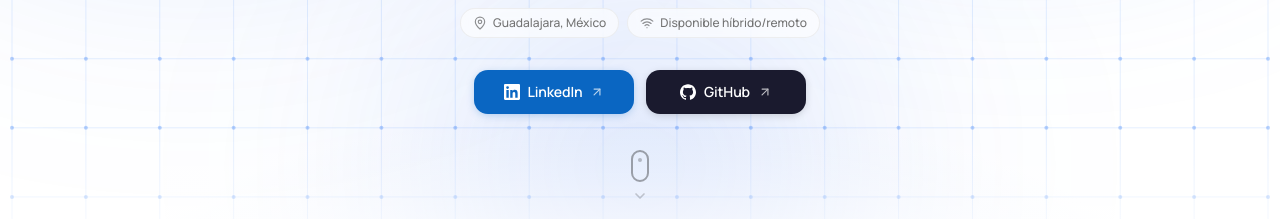
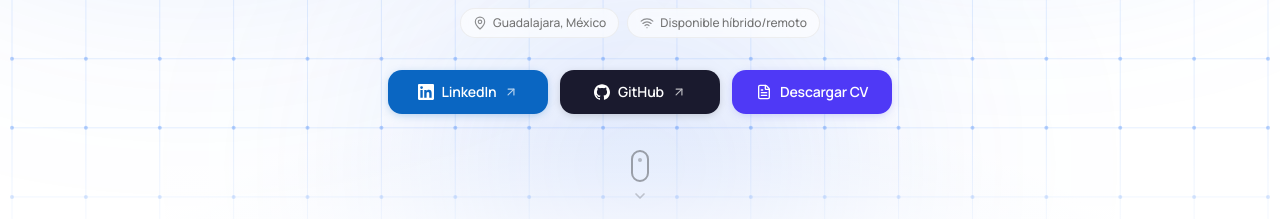
Before and after one commit to alejandro260898/landing-page-CV, a Next.js app: page / in a window 1280 px wide. Shown: the part 514-733 px from the top of the page. Built offline with nearby package versions, Linux system fonts and the light colour scheme; no server answers.

Commit message:
1.0.26052811

```diff
--- a/src/components/cv/print-cv.tsx
+++ b/src/components/cv/print-cv.tsx
@@ -1,4 +1,4 @@
-import { GraduationCap, Mail, MapPin, Phone, UserRound } from "lucide-react";
+import { Globe, GraduationCap, Mail, MapPin, Phone, UserRound } from "lucide-react";
 import { GitHubIcon, LinkedInIcon } from "@/components/cv/cv-icons";
 import { education } from "@/data/education";
 import { experience } from "@/data/experience";
@@ -81,6 +81,9 @@ export function PrintCv() {
                 </ContactRow>
                 <ContactRow icon={<GitHubIcon size={ICON_SIZE} />} label="GitHub">
                   <a href={profile.github}>{profile.githubDisplay}</a>
+                </ContactRow>
+                <ContactRow icon={<Globe size={ICON_SIZE} strokeWidth={2} />} label="Sitio web">
+                  <a href={profile.website}>{profile.websiteDisplay}</a>
                 </ContactRow>
                 <ContactRow icon={<MapPin size={ICON_SIZE} strokeWidth={2} />} label="Ubicacion">
                   <span>{profile.locationShort}</span>
--- a/src/components/sections/hero/hero-actions.tsx
+++ b/src/components/sections/hero/hero-actions.tsx
@@ -3,6 +3,7 @@
 import { ArrowUpRight } from "lucide-react";
 import { motion, useReducedMotion } from "framer-motion";
 import Link from "next/link";
+import { DownloadCvButton } from "@/components/shared/download-cv-button";
 import { profile } from "@/data/profile";
 import { transitionMedium } from "@/lib/motion";
 import { cn } from "@/lib/utils";
@@ -91,6 +92,24 @@ export function HeroActions() {
           <ArrowUpRight className="hidden size-3.5 opacity-70 sm:inline transition-transform duration-300 group-hover:translate-x-0.5 group-hover:-translate-y-0.5" />
         </Link>
       </motion.div>
+
+      <motion.div
+        variants={{
+          hidden: { opacity: 0, y: 14 },
+          show: { opacity: 1, y: 0, transition: transitionMedium },
+        }}
+      >
+        <DownloadCvButton
+          iconOnlyOnMobile
+          className={cn(
+            btnBase,
+            "max-sm:gap-0 max-sm:px-0",
+            "border-0 bg-indigo-600 shadow-[0_2px_10px_-2px_rgba(99,102,241,0.35)]",
+            "hover:bg-indigo-700 hover:text-white sm:hover:shadow-[0_4px_14px_-4px_rgba(99,102,241,0.4)]",
+            "dark:bg-indigo-500 dark:hover:bg-indigo-600",
+          )}
+        />
+      </motion.div>
     </motion.div>
   );
 }
--- a/src/components/shared/download-cv-button.tsx
+++ b/src/components/shared/download-cv-button.tsx
@@ -11,12 +11,15 @@ type DownloadCvButtonProps = {
   variant?: "default" | "outline";
   size?: "default" | "sm" | "lg";
   className?: string;
+  /** En móvil solo icono; texto visible desde `sm`. */
+  iconOnlyOnMobile?: boolean;
 };
 
 export function DownloadCvButton({
   variant = "default",
   size = "default",
   className,
+  iconOnlyOnMobile = false,
 }: DownloadCvButtonProps) {
   const handleDownload = () => {
     const previousTitle = document.title;
@@ -39,10 +42,14 @@ export function DownloadCvButton({
       size={size}
       className={cn("cursor-pointer", className)}
       onClick={handleDownload}
+      aria-label={iconOnlyOnMobile ? "Descargar CV" : undefined}
       title="Impresión: tamaño Carta, márgenes ninguno, sin encabezados/pies, con gráficos de fondo"
     >
-      <FileText data-icon="inline-start" />
-      Descargar CV
+      <FileText
+        {...(iconOnlyOnMobile ? {} : { "data-icon": "inline-start" })}
+        className={iconOnlyOnMobile ? "size-5 sm:size-4" : undefined}
+      />
+      <span className={iconOnlyOnMobile ? "hidden sm:inline" : undefined}>Descargar CV</span>
     </Button>
   );
 }
--- a/src/data/profile.ts
+++ b/src/data/profile.ts
@@ -18,4 +18,6 @@ export const profile: Profile = {
   linkedinDisplay: "www.linkedin.com/in/francisco260898",
   github: "https://github.com/alejandro260898",
   githubDisplay: "github.com/alejandro260898",
+  website: "https://franciscogalvan.dev",
+  websiteDisplay: "franciscogalvan.dev",
 };
--- a/src/types/index.ts
+++ b/src/types/index.ts
@@ -52,4 +52,6 @@ export type Profile = {
   linkedinDisplay: string;
   github: string;
   githubDisplay: string;
+  website: string;
+  websiteDisplay: string;
 };
```
